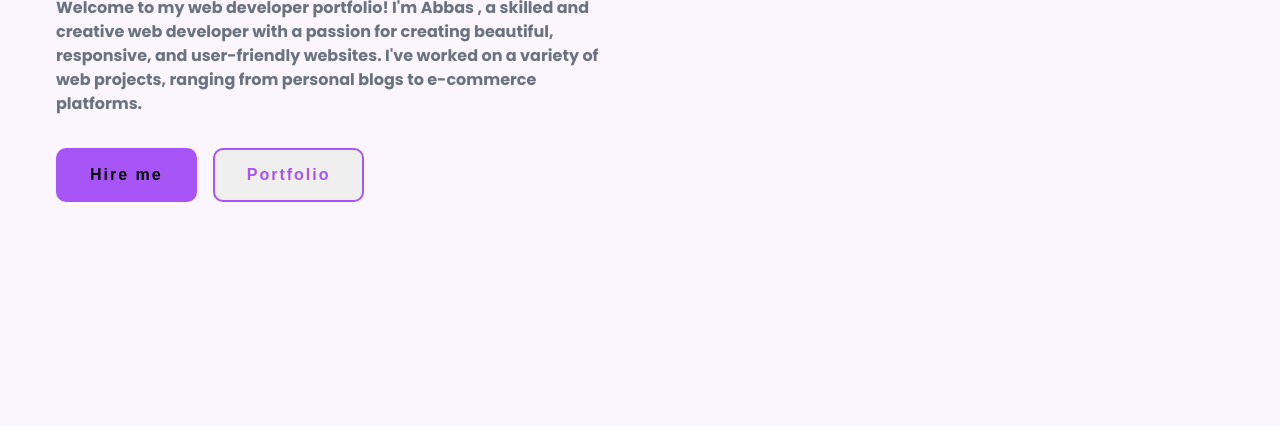
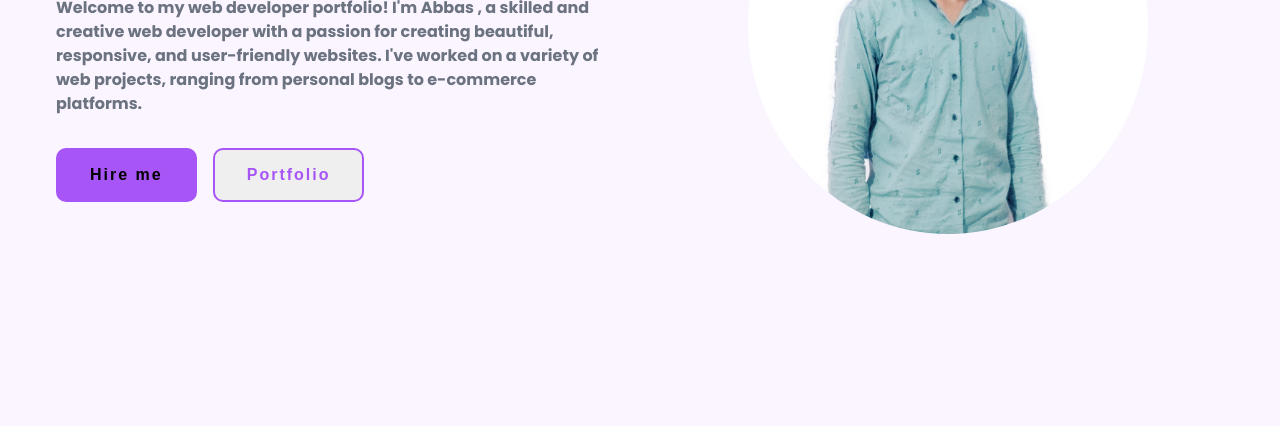
Before and after one commit to Abbas227/resume, a plain HTML site: page index.html in a window 1280 px wide. Shown: the part 374-800 px from the top of the page. Drawn offline with nearby package versions, Linux system fonts and the light colour scheme.

Commit message:
Update index.html

```diff
--- a/index.html
+++ b/index.html
@@ -42,7 +42,7 @@
                 </div>
             </div>
             <div class="image">
-                <img src="img/img1.jpg" alt="">
+                <img src="img1.jpg" alt="">
 
             </div>
         </div>
```
